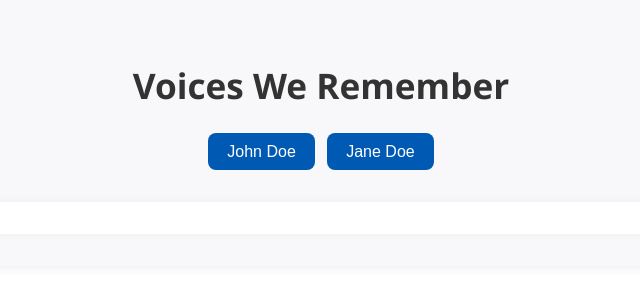
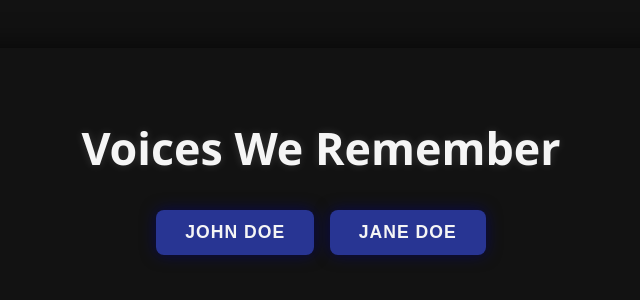
Before and after one commit to 46-HA/BeyondTheNumbers, a React (Create React App) app in the folder beyondthenumbers/: page /stories in a window 1280 px wide. Shown: the top 300 px of the page, without its empty margins (319-959 px from the left). Built offline with nearby package versions, Linux system fonts and the light colour scheme.

Commit message:
added terrible CSS

```diff
--- a/beyondthenumbers/src/pages/Home.css
+++ b/beyondthenumbers/src/pages/Home.css
@@ -1,21 +1,60 @@
-.home {
-  text-align: center;
-  padding: 50px;
-  background-size: cover;
+:root {
+  --blue: #1a237e;
+  --red: #b71c1c;
+  --white: #eceff1;
+  --dark-bg: #121212;
+  --text-shadow: 0 0 10px rgba(255, 255, 255, 0.15);
+  --font-family: 'Segoe UI', Tahoma, Geneva, Verdana, sans-serif;
 }
 
-.home h1 {
-  font-size: 3rem;
-  color: white;
+body {
+  margin: 0;
+  background-color: var(--dark-bg);
+  color: var(--white);
+  font-family: var(--font-family);
+  overflow-x: hidden;
 }
 
-.home p {
-  font-size: 1.5rem;
-  color: white;
+.landing-container {
+  height: 100vh;
+  display: flex;
+  flex-direction: column;
+  justify-content: center;
+  align-items: center;
+  text-align: center;
+  padding: 0 1rem;
+  background: linear-gradient(135deg, var(--blue), var(--red));
+  position: relative;
+  overflow: hidden;
 }
 
-.home a {
-  font-size: 1.2rem;
-  color: #ff6347;
-  text-decoration: none;
+.landing-title {
+  font-size: 3.5rem;
+  font-weight: 900;
+  color: var(--white);
+  margin-bottom: 1rem;
+  opacity: 0;
+  animation: fadeSlideIn 1.5s forwards 0.3s;
+  text-shadow: var(--text-shadow);
 }
+
+.landing-subtitle {
+  font-size: 1.5rem;
+  font-weight: 500;
+  color: var(--white);
+  opacity: 0;
+  animation: fadeSlideIn 1.5s forwards 1.2s;
+  text-shadow: var(--text-shadow);
+  max-width: 600px;
+}
+
+@keyframes fadeSlideIn {
+  0% {
+    opacity: 0;
+    transform: translateY(25px);
+  }
+  100% {
+    opacity: 1;
+    transform: translateY(0);
+  }
+}
--- a/beyondthenumbers/src/pages/Stories.css
+++ b/beyondthenumbers/src/pages/Stories.css
@@ -1,69 +1,79 @@
+:root {
+  --blue: #0d47a1;
+  --red: #d32f2f;
+  --white: #fafafa;
+  --dark-bg: #121212;
+  --text-shadow: 0 0 10px rgba(255, 255, 255, 0.2);
+  --font-family: 'Segoe UI', Tahoma, Geneva, Verdana, sans-serif;
+}
+
 .stories-container {
+  max-width: 900px;
+  margin: 3rem auto;
   padding: 2rem;
-  max-width: 800px;
-  margin: auto;
-  background-color: #f8f8fa;
-  border-radius: 12px;
-  box-shadow: 0 0 12px rgba(0, 0, 0, 0.1);
-  font-family: 'Segoe UI', sans-serif;
+  background-color: var(--dark-bg);
+  border-radius: 14px;
+  box-shadow: 0 0 30px rgba(0, 0, 0, 0.7);
+  color: var(--white);
+  font-family: var(--font-family);
 }
 
 .title {
   text-align: center;
-  font-size: 2.2rem;
-  margin-bottom: 1.5rem;
-  color: #333;
+  font-size: 2.8rem;
+  font-weight: 700;
+  margin-bottom: 2rem;
+  color: var(--white);
+  text-shadow: var(--text-shadow);
+  opacity: 0;
+  animation: fadeSlideIn 1.5s forwards;
 }
 
 .story-buttons {
   display: flex;
   flex-wrap: wrap;
-  gap: 0.75rem;
   justify-content: center;
+  gap: 1rem;
   margin-bottom: 2rem;
 }
 
 .story-btn {
-  background: #0059b3;
-  color: white;
+  background-color: var(--blue);
   border: none;
+  color: var(--white);
+  padding: 0.75rem 1.8rem;
+  font-size: 1.1rem;
+  font-weight: 600;
   border-radius: 8px;
-  padding: 0.6rem 1.2rem;
   cursor: pointer;
-  transition: all 0.3s ease;
-  font-size: 1rem;
+  transition: background-color 0.3s ease, transform 0.25s ease;
+  text-transform: uppercase;
+  letter-spacing: 1px;
+  box-shadow: 0 0 15px rgba(0, 0, 139, 0.5);
+  opacity: 0;
+  animation: fadeSlideIn 1.2s forwards;
+  animation-delay: 0.5s;
 }
 
-.story-btn:hover,
-.story-btn.active {
-  background: #003d80;
+.story-btn:hover {
+  background-color: var(--red);
   transform: scale(1.05);
+  box-shadow: 0 0 20px rgba(255, 0, 0, 0.7);
 }
 
-.story-display {
-  animation: fadeIn 0.5s ease-in-out;
-  background: white;
-  border-radius: 8px;
-  padding: 1rem 1.5rem;
-  box-shadow: 0 0 10px rgba(0, 0, 0, 0.05);
+.story-btn.active {
+  background-color: var(--white);
+  color: var(--blue);
+  box-shadow: 0 0 25px rgba(13, 71, 161, 0.9);
 }
 
-.story-fade {
-  animation: slideIn 0.5s ease;
-}
-
-@keyframes slideIn {
+@keyframes fadeSlideIn {
   from {
     opacity: 0;
-    transform: translateY(10px);
+    transform: translateY(20px);
   }
   to {
     opacity: 1;
     transform: translateY(0);
   }
 }
-
-@keyframes fadeIn {
-  from { opacity: 0.7; }
-  to { opacity: 1; }
-}
--- a/beyondthenumbers/src/pages/Stories.js
+++ b/beyondthenumbers/src/pages/Stories.js
@@ -1,44 +1,21 @@
-import { useState } from 'react';
+import { Link } from 'react-router-dom';
 import './Stories.css';
 
-import JohnDoe from '../stories/john-doe';
-import JaneDoe from '../stories/jane-doe';
-
 const stories = {
-  'john-doe': { name: 'John Doe', Component: JohnDoe },
-  'jane-doe': { name: 'Jane Doe', Component: JaneDoe },
+  'john-doe': 'John Doe',
+  'jane-doe': 'Jane Doe',
 };
 
 const Stories = () => {
-  const [active, setActive] = useState(null);
-
-  const toggleStory = (key) => {
-    setActive(active === key ? null : key);
-  };
-
   return (
     <div className="stories-container">
       <h2 className="title">Voices We Remember</h2>
       <div className="story-buttons">
-        {Object.entries(stories).map(([key, { name }]) => (
-          <button
-            key={key}
-            className={`story-btn ${active === key ? 'active' : ''}`}
-            onClick={() => toggleStory(key)}
-          >
-            {name}
-          </button>
+        {Object.entries(stories).map(([key, name]) => (
+          <Link key={key} to={`/pages/${key}`}>
+            <button className="story-btn">{name}</button>
+          </Link>
         ))}
-      </div>
-      <div className="story-display">
-        {active && (
-          <div className="story-fade">
-            {(() => {
-              const StoryComponent = stories[active].Component;
-              return <StoryComponent />;
-            })()}
-          </div>
-        )}
       </div>
     </div>
   );
--- /dev/null
+++ b/beyondthenumbers/src/pages/StoryPage.css
@@ -0,0 +1,49 @@
+:root {
+  --blue: #283593;
+  --red: #c62828;
+  --white: #f5f5f5;
+  --dark-bg: #121212;
+  --font-family: 'Segoe UI', Tahoma, Geneva, Verdana, sans-serif;
+  --text-shadow: 0 0 10px rgba(255, 255, 255, 0.15);
+}
+
+.story-page-container {
+  max-width: 900px;
+  margin: 3rem auto;
+  padding: 3rem 2rem;
+  background-color: var(--dark-bg);
+  color: var(--white);
+  border-radius: 16px;
+  box-shadow: 0 0 40px rgba(0, 0, 0, 0.85);
+  font-family: var(--font-family);
+  animation: fadeSlideIn 1.8s ease forwards;
+  opacity: 0;
+}
+
+.story-title {
+  font-size: 2.8rem;
+  font-weight: 800;
+  margin-bottom: 1.5rem;
+  color: var(--white);
+  text-shadow: var(--text-shadow);
+  text-transform: capitalize;
+}
+
+.story-content {
+  font-size: 1.3rem;
+  line-height: 1.75;
+  color: var(--white);
+  text-shadow: 1px 1px 3px rgba(0, 0, 0, 0.7);
+}
+
+/* Fade/slide in animation */
+@keyframes fadeSlideIn {
+  from {
+    opacity: 0;
+    transform: translateY(25px);
+  }
+  to {
+    opacity: 1;
+    transform: translateY(0);
+  }
+}
--- /dev/null
+++ b/beyondthenumbers/src/pages/StoryPage.js
@@ -0,0 +1,29 @@
+import { useParams } from 'react-router-dom';
+import JohnDoe from '../stories/john-doe';
+import JaneDoe from '../stories/jane-doe';
+import './StoryPage.css';
+
+const storyComponents = {
+  'john-doe': JohnDoe,
+  'jane-doe': JaneDoe,
+};
+
+const StoryPage = () => {
+  const { id } = useParams();
+  const StoryComponent = storyComponents[id];
+
+  return (
+    <div className="story-page-container">
+      {StoryComponent ? (
+        <>
+          <h2 className="story-title">{id.replace(/-/g, ' ')}</h2>
+          <StoryComponent />
+        </>
+      ) : (
+        <p>Story not found.</p>
+      )}
+    </div>
+  );
+};
+
+export default StoryPage;
```
